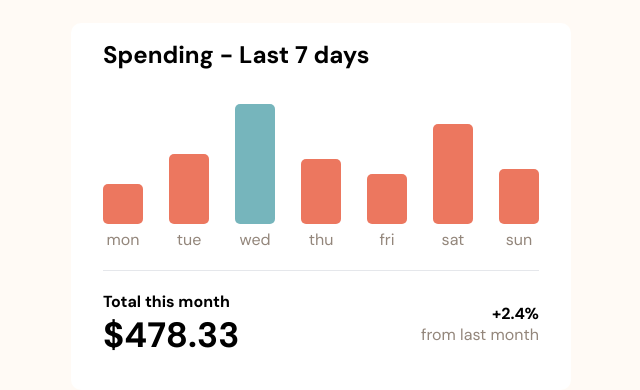
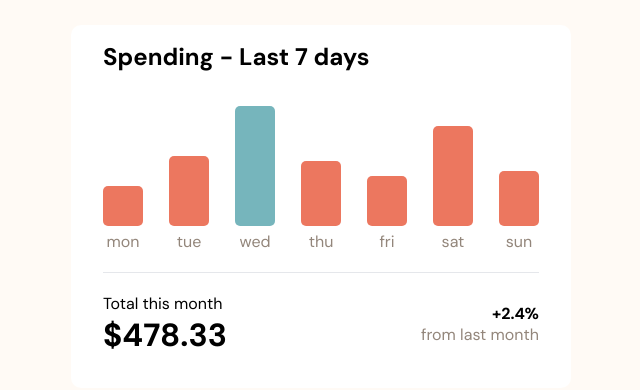
Before and after one commit to KruzadeR-VictoR/Expenses_Chart-FM, a plain HTML site: page index.html in a window 1280 px wide. Shown: the part 260-650 px from the top of the page, without its empty margins (319-959 px from the left). Drawn offline with Linux system fonts and the light colour scheme.

Commit message:
changed to raw css

```diff
--- a/index.html
+++ b/index.html
@@ -73,7 +73,7 @@
           <div class="footer flex justify-between items-center">
             <div class="total">
               <h1 class="text-md">Total this month</h1>
-              <h1>$478.33</h1>
+              <h1 class="font-bold">$478.33</h1>
             </div>
             <div class="perce">
               <h2>+2.4%</h2>
--- a/style.scss
+++ b/style.scss
@@ -152,16 +152,6 @@ h4 {
         }
       }
       .footer {
-        .total {
-          h4 {
-            font-size: 1rem;
-            color: $medBrown;
-          }
-          h1 {
-            font-size: 2.2rem;
-            font-weight: bold;
-          }
-        }
         .perce {
           h2 {
             text-align: end;
```
Also changed, not shown: style.css, 1 other file.
